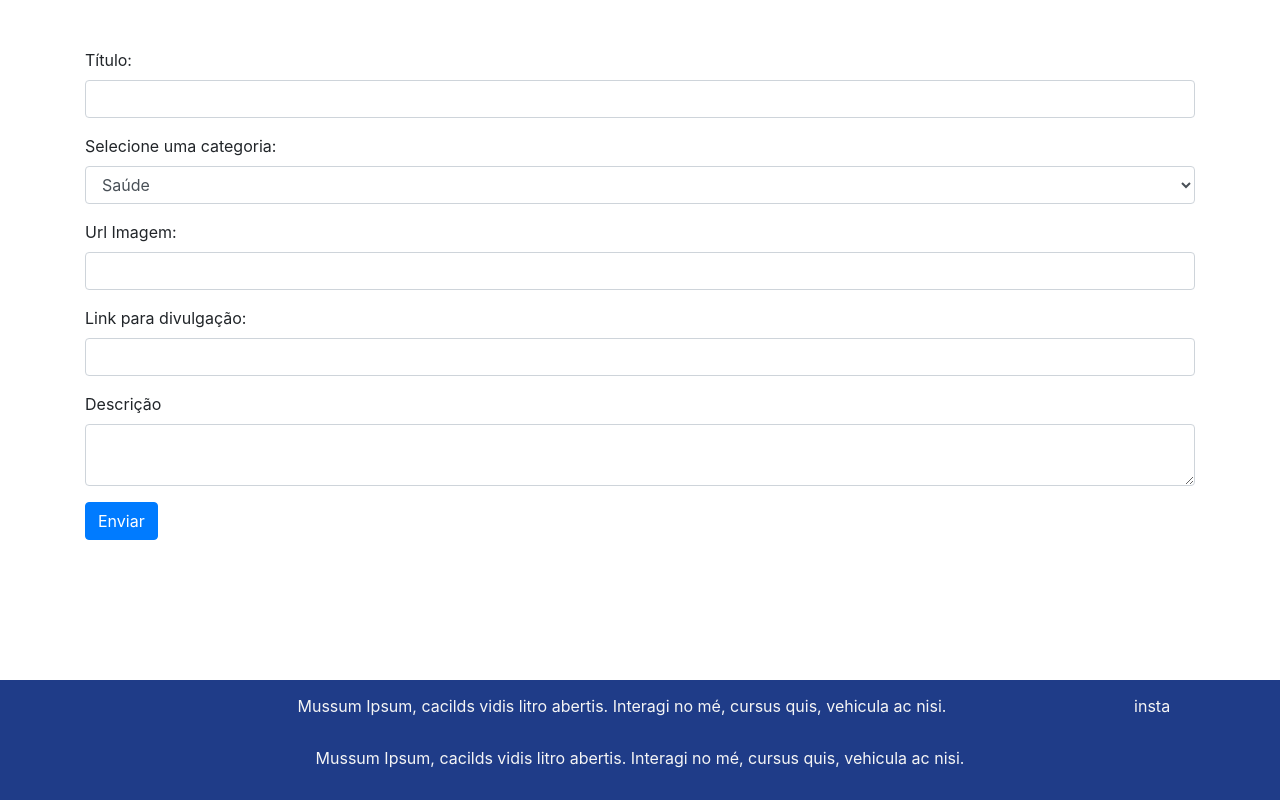
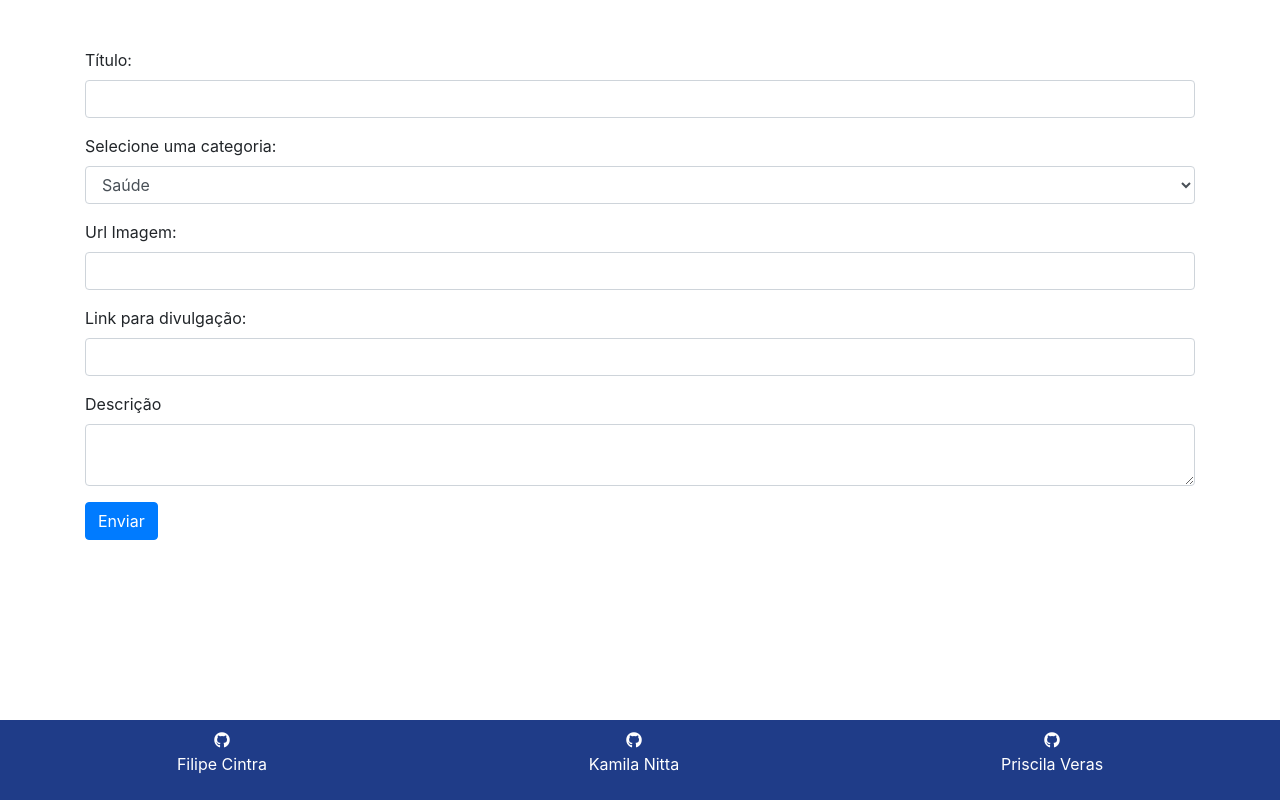
Before and after one commit to ironhack-sao-wdft/react-ironplate, a React (Create React App) app: page /criar-forum in a window 1280 px wide. Built offline with nearby package versions, Linux system fonts and the light colour scheme.

Commit message:
added css

```diff
--- a/src/assets/styles/index.css
+++ b/src/assets/styles/index.css
@@ -1,6 +1,47 @@
 /* Seus estilos globais vão aqui */
 .nav-footer {
   background-color: #1f3c88;
-  height: 15vh;
-  color: whitesmoke;
+  height: 10vh;
+  text-align: center;
 }
+
+.container-rotas {
+  margin-bottom: 12vh;
+}
+
+.allLinks {
+  text-decoration: none;
+  color: black;
+}
+
+.linksTextWhite {
+  text-decoration: none;
+  color: white;
+}
+
+.post-description {
+  color: #000a24;
+}
+
+.botao-criarForum {
+  background-color: #5893d4;
+  margin-left: 80vw;
+}
+
+.heroImageForum {
+  background-image: linear-gradient(rgba(0, 0, 0, 0.338), rgba(0, 0, 0, 0.338)),
+    url("https://images.unsplash.com/photo-1522152302542-71a8e5172aa1?ixid=MnwxMjA3fDB8MHxwaG90by1wYWdlfHx8fGVufDB8fHx8&ixlib=rb-1.2.1&auto=format&fit=crop&w=910&q=80");
+
+  height: 80vh;
+  background-position: center;
+  background-repeat: no-repeat;
+  background-size: cover;
+  position: relative;
+}
+
+.titleForum {
+  color: white;
+  font-family: Verdana, Geneva, Tahoma, sans-serif;
+  padding: 20vh;
+  padding-top: 60vh;
+}
--- a/src/components/App.js
+++ b/src/components/App.js
@@ -17,14 +17,16 @@ function App() {
     <BrowserRouter>
       <AuthContextComponent>
         <Switch>
-          <Route exact path="/" component={Home} />
-          <Route path="/auth" component={AuthRouter} />
-          <Route exact path="/forum" component={AllPosts} />
-          <Route path="/criar-forum" component={CreatePostForum} />
-          <Route path="/forum/:id" component={DetailsPost} />
+          <div className="container-rotas">
+            <Route exact path="/" component={Home} />
+            <Route exact path="/auth" component={AuthRouter} />
+            <Route exact path="/forum" component={AllPosts} />
+            <Route path="/criar-forum" component={CreatePostForum} />
+            <Route path="/forum/:id" component={DetailsPost} />
+          </div>
         </Switch>
-        <Footer />
       </AuthContextComponent>
+      <Footer />
     </BrowserRouter>
   );
 }
--- a/src/components/Footer.js
+++ b/src/components/Footer.js
@@ -1,24 +1,36 @@
 //import { Link } from "react-router-dom";
+
+import { Link } from "react-router-dom";
 
 export default function Footer() {
   return (
     <nav className="navbar fixed-bottom navbar-light nav-footer d-flex justify-content-around">
-      <div className="infos-footer"></div>
-      <p>
-        Mussum Ipsum, cacilds vidis litro abertis. Interagi no mé, cursus quis,
-        vehicula ac nisi.
-      </p>
+      <a
+        target="_blank"
+        href={"https://github.com/filipefcintra"}
+        className="linksTextWhite"
+      >
+        <i className="fab fa-github"></i>
+        <p>Filipe Cintra</p>
+      </a>
 
-      <div className="medias-footer">
-        <p>insta</p>
-      </div>
+      <a
+        target="_blank"
+        href={"https://github.com/kamilanitta"}
+        className="linksTextWhite"
+      >
+        <i className="fab fa-github"></i>
+        <p>Kamila Nitta </p>
+      </a>
 
-      <div className="contato-footer">
-        <p>
-          Mussum Ipsum, cacilds vidis litro abertis. Interagi no mé, cursus
-          quis, vehicula ac nisi.
-        </p>
-      </div>
+      <a
+        target="_blank"
+        href={"https://github.com/PriscilaVeras"}
+        className="linksTextWhite"
+      >
+        <i className="fab fa-github"></i>
+        <p>Priscila Veras</p>
+      </a>
     </nav>
   );
 }
--- a/src/routeComponents/forum/AllPosts.js
+++ b/src/routeComponents/forum/AllPosts.js
@@ -2,7 +2,6 @@ import { useState, useEffect } from "react";
 // import { useParams } from "react-router-dom";
 import { Link } from "react-router-dom";
 
-import axios from "axios";
 import api from "../../apis/api";
 
 function AllPosts() {
@@ -23,19 +22,41 @@ function AllPosts() {
   }, []);
 
   return (
-    <div className="container mt-5">
+    <div>
+      <div className="heroImageForum">
+        <h1 className="titleForum"> Fórum </h1>
+      </div>
+      <div className="botoes-forum mt-5">
+        <button className="btn botao-criarForum mb-3">
+          <Link to={"/criar-forum"} className="linksTextWhite">
+            Criar um novo post
+          </Link>
+        </button>
+      </div>
+
+      <div className="container mt-5 ml-5">
         {posts.map((post) => {
           return (
-          <Link to={`/forum/${post._id}`}>
-            <div className="card mb-3" style={{ maxWidth: "540px" }}>
+            <Link to={`/forum/${post._id}`} className="allLinks">
+              <div
+                className="mb-4"
+                style={{ maxHeight: "40vh", maxWidth: "60vw" }}
+              >
                 <div className="row no-gutters">
-                <div className="col-md-4">
-                  <img src={post.pictureUrl} className="card-img" alt="..." />
+                  <div className="col-md-3">
+                    <img
+                      src={post.pictureUrl}
+                      className="card-img "
+                      alt="..."
+                      style={{ maxHeight: "20vh" }}
+                    />
                   </div>
                   <div className="col-md-8">
-                  <div className="card-body">
-                    <h5 className="card-title">{post.title}</h5>
-                    <p className="card-text">{post.description}</p>
+                    <div className="card-body " style={{ maxHeight: "30vh" }}>
+                      <h5 className="card-title ">{post.title}</h5>
+                      <p className="card-text post-description">
+                        {post.description}
+                      </p>
                       <p className="card-text">
                         <small className="text-muted">{post.tags}</small>
                       </p>
@@ -47,6 +68,7 @@ function AllPosts() {
           );
         })}
       </div>
+    </div>
   );
 }
 
--- a/src/routeComponents/forum/CreatePostForum.js
+++ b/src/routeComponents/forum/CreatePostForum.js
@@ -11,7 +11,7 @@ function CreatePostForum() {
     description: "",
     link: "",
     pictureUrl: "",
-    tags: "",
+    tags: "Saúde",
   });
 
   function handleChange(event) {
@@ -33,7 +33,7 @@ function CreatePostForum() {
         tags: "",
       });
 
-      useHistory.push("/forum");
+      // useHistory.push("/forum");
     } catch (err) {
       console.log(err);
     }
--- a/src/routeComponents/forum/DetailsPost.js
+++ b/src/routeComponents/forum/DetailsPost.js
@@ -1,5 +1,6 @@
 import { useState, useEffect } from "react";
 import { useParams, Link } from "react-router-dom";
+//import { AuthContext } from "../../contexts/authContext";
 
 import api from "../../apis/api";
 
@@ -19,9 +20,9 @@ function DetailsPost() {
   useEffect(() => {
     async function fetchPosts() {
       try {
-        console.log(id);
+        //console.log(id);
         const response = await api.get(`/forum/${id}`);
-        console.log(response.data);
+        // console.log(response.data);
         setPosts({ ...response.data });
       } catch (err) {
         console.log(err);
@@ -29,7 +30,26 @@ function DetailsPost() {
     }
     fetchPosts();
   }, [id]);
-  console.log(post);
+
+  async function handleSubmit(event) {
+    event.preventDefault();
+
+    try {
+      const response = await api.post(`/forum/${id}/comments`, post.answersId);
+      console.log(response);
+
+      // authContext.setLoggedInUser({ ...response.data });
+      // localStorage.setItem(
+      //   "loggedInUser",
+      //   JSON.stringify({ ...response.data })
+      // );
+      // setError(null);
+      // props.history.push("/profile");
+    } catch (err) {
+      console.error(err.response);
+    }
+  }
+
   return (
     <div>
       <div className="card mb-3" style={{ maxWidth: "540px" }}>
@@ -41,18 +61,22 @@ function DetailsPost() {
             <div className="card-body">
               <h5 className="card-title">{post.title}</h5>
               <p className="card-text">{post.description}</p>
+              <Link>{post.link}</Link>
               <p className="card-text">
                 <small className="text-muted">{post.tags}</small>
               </p>
             </div>
           </div>
+          <textarea>{post.answersId}</textarea>
+          <button className="btn btn-success" onSubmit={handleSubmit}>
+            Comentar
+          </button>
         </div>
         <hr />
       </div>
 
       {post.answersId.map((banana) => {
         return (
-          <Link>
           <div className="card mb-3" style={{ maxWidth: "540px" }}>
             <div className="row no-gutters">
               <div className="col-md-4">
@@ -68,8 +92,8 @@ function DetailsPost() {
                 </div>
               </div>
             </div>
+            <button>Deletar</button>
           </div>
-          </Link>
         );
       })}
     </div>
```
Lines whose indentation alone changed are shown as unchanged.
